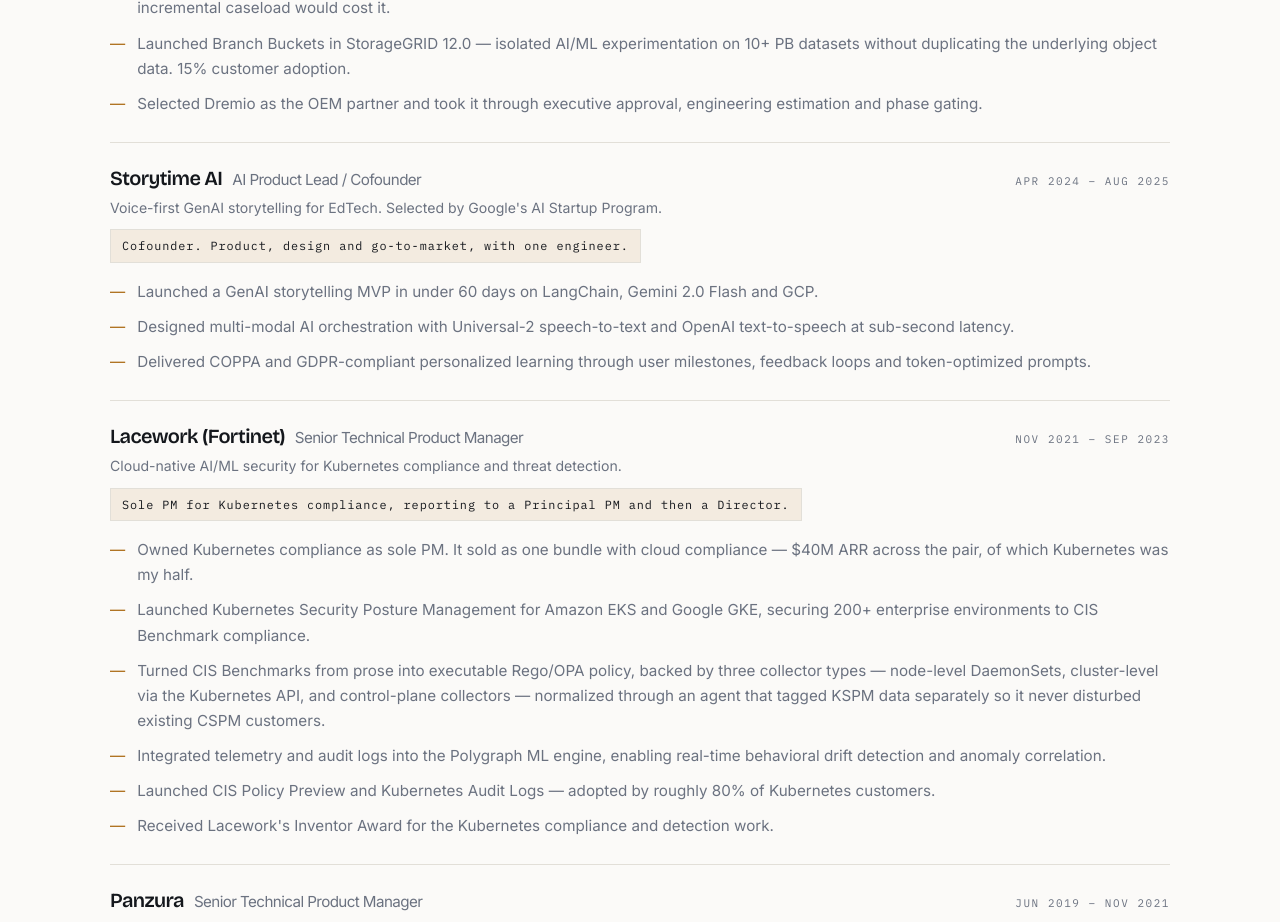
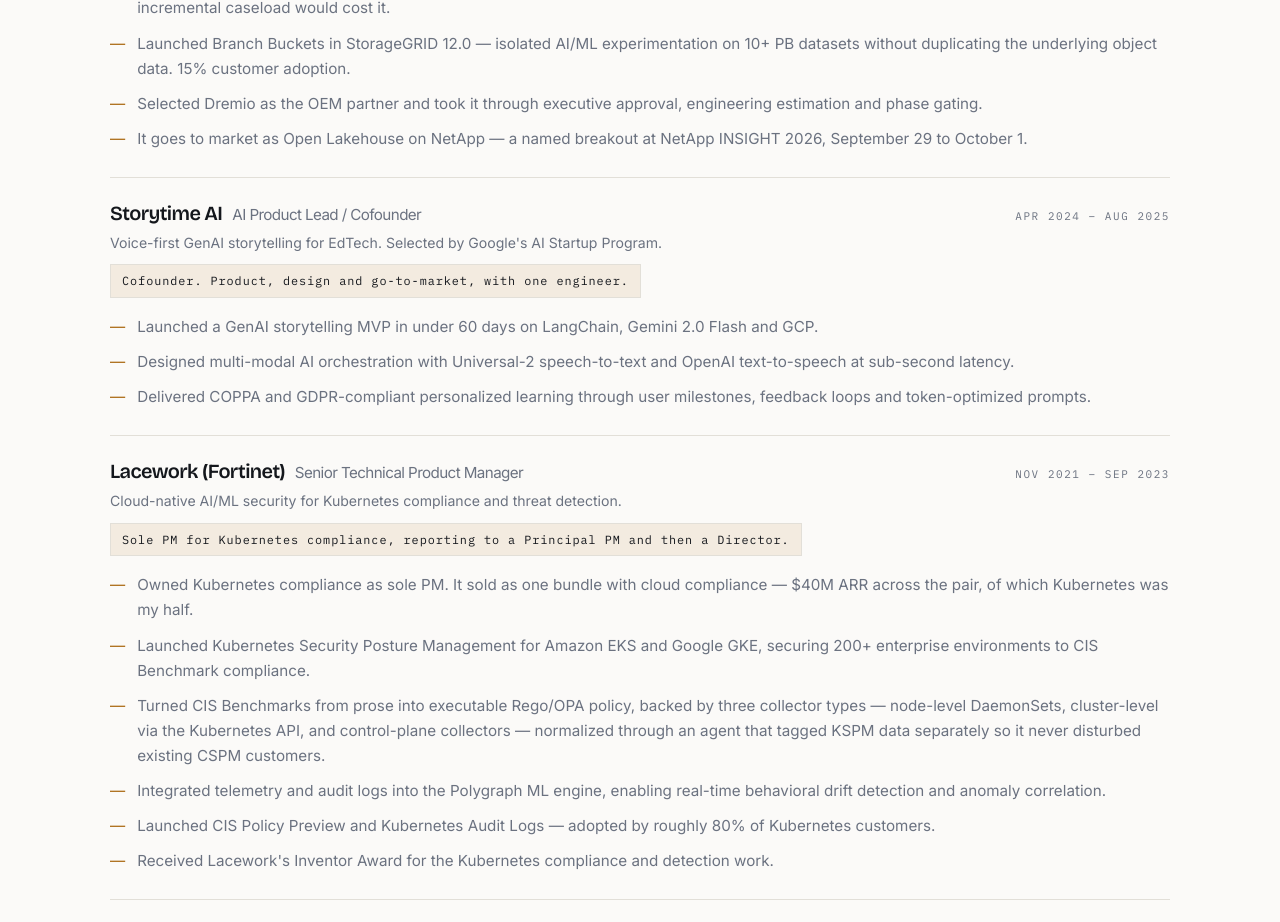
Before and after one commit to Ankita301/portfolio, a React (Vite) app: page /about in a window 1280 px wide. Shown: the part 1198-2120 px from the top of the page. Built offline with nearby package versions, Linux system fonts and the light colour scheme.

Commit message:
Name the go-to-market: Open Lakehouse on NetApp at INSIGHT 2026
Corroborated by a public LinkedIn post from a NetApp Field CTO listing
the session. Dated Sept 29 - Oct 1 so the claim is time-bounded and
checkable against the public catalogue.

```diff
--- a/src/content/profile.ts
+++ b/src/content/profile.ts
@@ -57,6 +57,7 @@
       "Owned licensing and packaging for the new tier, and built a support exposure model before launch so the organisation knew what the incremental caseload would cost it.",
       "Launched Branch Buckets in StorageGRID 12.0 — isolated AI/ML experimentation on 10+ PB datasets without duplicating the underlying object data. 15% customer adoption.",
       "Selected Dremio as the OEM partner and took it through executive approval, engineering estimation and phase gating.",
+      "It goes to market as Open Lakehouse on NetApp — a named breakout at NetApp INSIGHT 2026, September 29 to October 1.",
     ],
     metric: { value: "90 days", label: "Build-vs-partner call that cut years off time-to-market" },
   },
```
